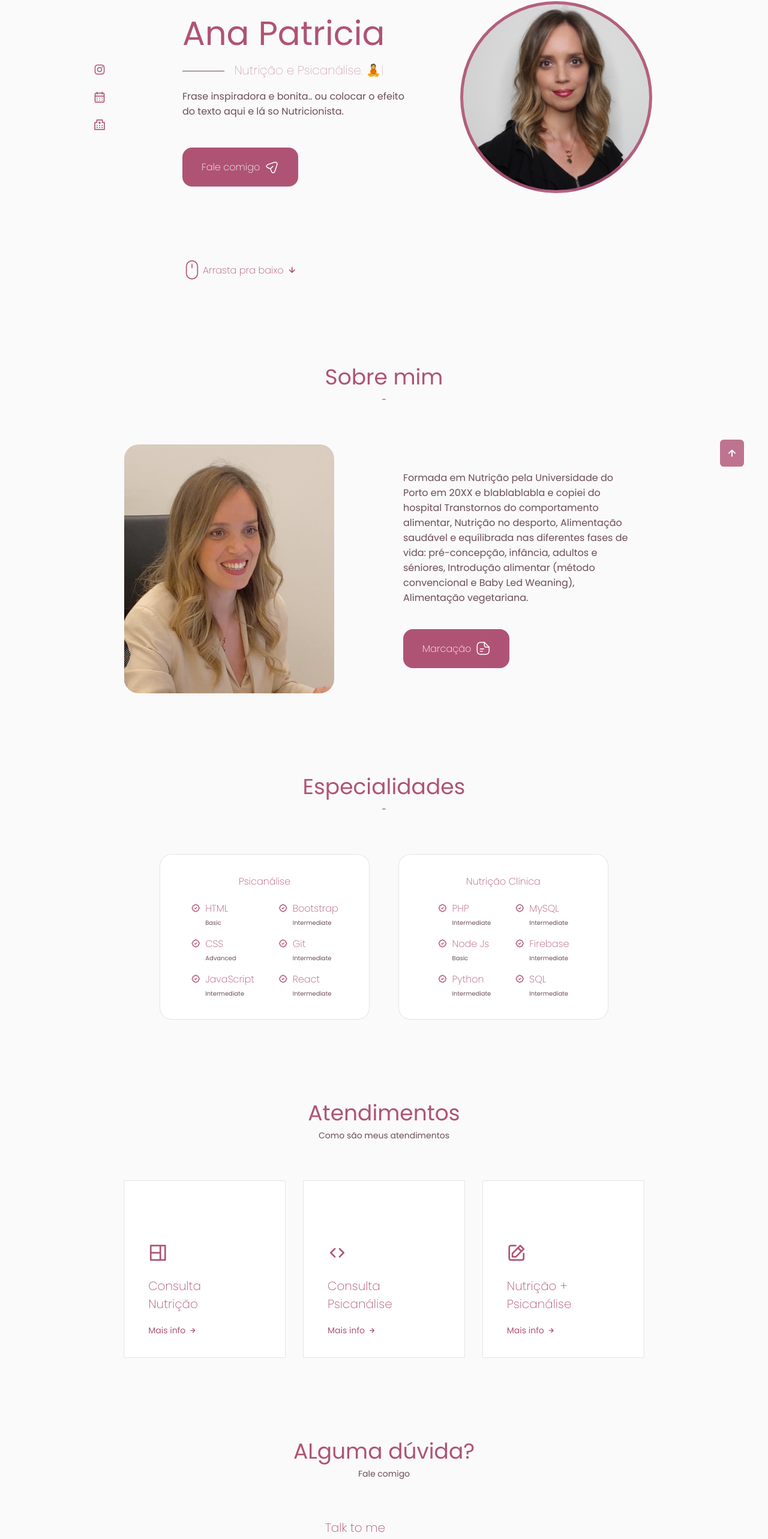
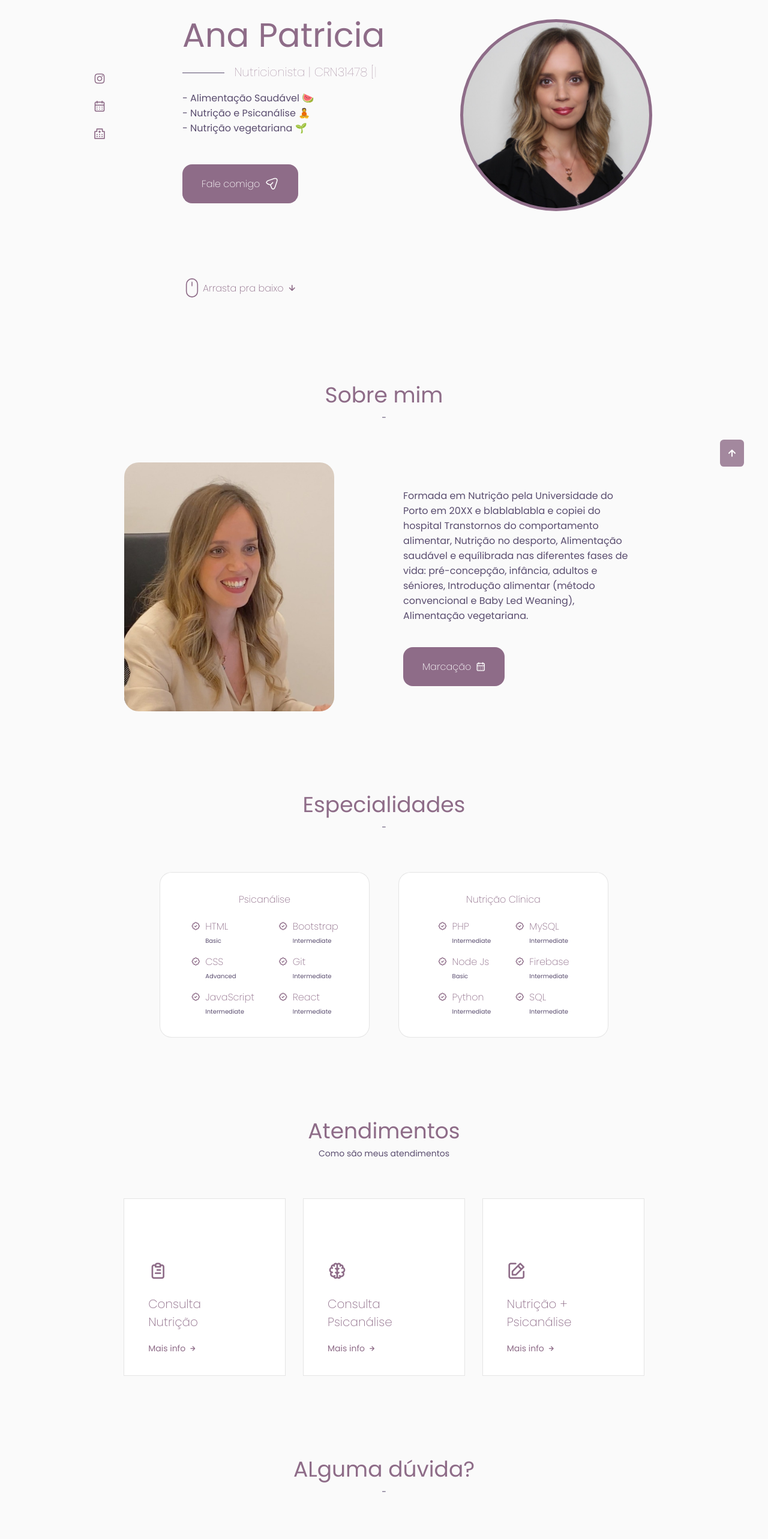
Before and after one commit to fabio-trajano/nutri-webpage, a React (Create React App) app: page / in a window 1280 px wide. Shown: the part 182-2748 px from the top of the page at 60% size. Built offline with nearby package versions, Linux system fonts and the light colour scheme.

Commit message:
info added

```diff
--- a/public/index.html
+++ b/public/index.html
@@ -10,7 +10,7 @@
     <!--=============== UNICONS ===============-->
     <link rel="stylesheet" href="https://unicons.iconscout.com/release/v4.0.0/css/line.css">
 
-    <title>Portfolio Website</title>
+    <title>Ana Patrícia Nutricionista</title>
   </head>
   <body>
     <div id="root"></div>
--- a/src/App.css
+++ b/src/App.css
@@ -9,9 +9,9 @@
   /*Color mode HSL(hue, saturation, lightness)*/
   --hue: 0;
   --sat: 0%;
-  --title-color: rgb(175, 83, 116);
-  --title-color-dark: rgb(107, 76, 87);
-  --text-color: rgb(107, 76, 87);
+  --title-color: #8E6C88;
+  --title-color-dark: #594c6e;
+  --text-color: #594c6e;
   --body-color: hsl(var(--hue), var(--sat), 98%);
   --container-color: #fff;
 
--- a/src/components/about/About.jsx
+++ b/src/components/about/About.jsx
@@ -19,9 +19,10 @@ const About = () => {
           Formada em Nutrição pela Universidade do Porto em 20XX e blablablabla e copiei do hospital Transtornos do comportamento alimentar, Nutrição no desporto, Alimentação saudável e equílibrada nas diferentes fases de vida: pré-concepção, infância, adultos e séniores, Introdução alimentar (método convencional e Baby Led Weaning), Alimentação vegetariana.
           </p>
 
-          <a href="https://calendly.com/pt" className="button button--flex">
+          <a href="https://calendly.com/anapatriciafaria/consulta" className="button button--flex">
             Marcação
-            <svg
+            <i className="uil uil-calendar-alt button__icon"></i>
+            {/* <svg
               class="button__icon"
               xmlns="http://www.w3.org/2000/svg"
               width="24"
@@ -45,7 +46,7 @@ const About = () => {
                 d="M11.25 17.7502H7.25C6.84 17.7502 6.5 17.4102 6.5 17.0002C6.5 16.5902 6.84 16.2502 7.25 16.2502H11.25C11.66 16.2502 12 16.5902 12 17.0002C12 17.4102 11.66 17.7502 11.25 17.7502Z"
                 fill="var(--container-color)"
               ></path>
-            </svg>
+            </svg> */}
           </a>
         </div>
       </div>
--- a/src/components/contact/Contact.jsx
+++ b/src/components/contact/Contact.jsx
@@ -21,24 +21,24 @@ const Contact = () => {
   return (
     <section className="contact section" id="contact">
       <h2 className="section__title">ALguma dúvida?</h2>
-      <span className="section__subtitle">Fale comigo</span>
+      <span className="section__subtitle">-</span>
 
       <div className="contact__container container grid">
         <div className="contact__content">
-          <h3 className="contact__title">Talk to me</h3>
+          <h3 className="contact__title">Fale comigo</h3>
 
           <div className="contact__info">
             <div className="contact__card">
               <i className="bx bx-mail-send contact__card-icon"></i>
 
               <h3 className="contact__card-title">Email</h3>
-              <span className="contact__card-data">anapatfaria@gmail.com</span>
+              <span className="contact__card-data">anapatriciafaria.nutri@gmail.com</span>
 
               <a
-                href="mailto:examplemail@gmail.com.com"
+                href="mailto:anapatriciafaria.nutri@gmail.com"
                 className="contact__button"
               >
-                Write me{" "}
+                Fale comigo{" "}
                 <i className="bx bx-right-arrow-alt contact__button-icon"></i>
               </a>
             </div>
@@ -46,29 +46,19 @@ const Contact = () => {
             <div className="contact__card">
               <i className="bx bxl-whatsapp contact__card-icon"></i>
 
-              <h3 className="contact__card-title">Whatsapp</h3>
-              <span className="contact__card-data">+351 XXX XXX XXX</span>
+              <h3 className="contact__card-title">Whats-app</h3>
+              <span className="contact__card-data">+351 912 584 450</span>
 
               <a
-                href="https://api.whatsapp.com/send?phone=62214408789&text=Hello, more information!"
+                href="https://api.whatsapp.com/send?phone=351912584450&text=Olá!"
                 className="contact__button"
               >
-                Write me{" "}
+                Fale comigo{" "}
                 <i className="bx bx-right-arrow-alt contact__button-icon"></i>
               </a>
             </div>
 
-            <div className="contact__card">
-              <i className="bx bxl-messenger contact__card-icon"></i>
 
-              <h3 className="contact__card-title">Marcação</h3>
-              <span className="contact__card-data">user.fb123</span>
-
-              <a href="https://m.me/crypticalcoder" className="contact__button">
-                Write me{" "}
-                <i className="bx bx-right-arrow-alt contact__button-icon"></i>
-              </a>
-            </div>
           </div>
         </div>
 
--- a/src/components/contact/contact.css
+++ b/src/components/contact/contact.css
@@ -1,7 +1,7 @@
 .contact__container {
-    grid-template-columns: repeat(2, max-content);
+    grid-template-rows: repeat(2, max-content);
     justify-content: center;
-    column-gap: 6rem;
+    /* column-gap: 6rem; */
     padding-bottom: 3rem;
 }
 
@@ -111,7 +111,7 @@
 /* For large devices */
 @media screen and (max-width: 992px) {
     .contact__container {
-        column-gap: 3rem;
+        /* column-gap: 3rem; */
     }
   }
 
--- a/src/components/footer/Footer.jsx
+++ b/src/components/footer/Footer.jsx
@@ -26,7 +26,7 @@ const Footer = () => {
           </a>
 
           <a
-            href="https://calendly.com/pt"
+            href="https://calendly.com/anapatriciafaria/consulta"
             className="footer__social-link"
             target="_blank"
           >
--- a/src/components/footer/footer.css
+++ b/src/components/footer/footer.css
@@ -15,6 +15,7 @@
 .footer__title {
     text-align: center;
     margin-bottom: var(--mb-2);
+    font-weight: 100;
 }
 
 .footer__link:hover {
--- a/src/components/home/Data.jsx
+++ b/src/components/home/Data.jsx
@@ -10,7 +10,7 @@ const Data = () => {
       <h3 className="home__subtitle">
         <Typewriter
             options={{
-            strings: ["Alimentação saudável. 🍉",  "Nutrição e Psicanálise. 🧘", "Nutrição vegetariana. 🌱"],
+            strings: ["Nutricionista | 5030N [PT]",  "Nutricionista | CRN31478 [BR]"],
             autoStart: true,
             loop: true,
             delay: 60,
@@ -28,7 +28,7 @@ const Data = () => {
             deleteSpeed: 20,
           }}
         /> */}
-        Frase inspiradora e bonita.. ou colocar o efeito do texto aqui e lá so Nutricionista.
+        - Alimentação Saudável 🍉 <br />- Nutrição e Psicanálise 🧘 <br />- Nutrição vegetariana 🌱
       </p>
 
       <a href="#contact" className="button button--flex">
--- a/src/components/home/home.css
+++ b/src/components/home/home.css
@@ -68,7 +68,8 @@
   width: 320px;
   height: 320px;
   border-radius: 50%;
-  border: solid 5px rgba(175, 83, 116, 90%);
+  border: solid 5px #8E6C88;
+  margin-top: 30px;
 }
 
 
--- a/src/components/services/Services.jsx
+++ b/src/components/services/Services.jsx
@@ -16,7 +16,7 @@ const Services = () => {
       <div className="services__container container grid">
         <div className="services__content">
           <div>
-            <i className="uil uil-web-grid services__icon"></i>
+            <i className="uil uil-clipboard-alt services__icon"></i>
             <h3 className="services__title">
               Consulta <br /> Nutrição
             </h3>
@@ -85,7 +85,7 @@ const Services = () => {
 
         <div className="services__content">
           <div>
-            <i className="uil uil-arrow services__icon"></i>
+            <i className="uil uil-brain services__icon"></i>
             <h3 className="services__title">
               Consulta <br /> Psicanálise
             </h3>
@@ -109,43 +109,42 @@ const Services = () => {
                 className="uil uil-times services__modal-close"
               ></i>
 
-              <h3 className="services__modal-title">Ui/Ux Designer</h3>
+              <h3 className="services__modal-title">Consulta Psicanálise</h3>
               <p className="services__modal-description">
-                Service with more than 3 years of experience.Providing quality
-                work to clients and companies.
+                Mais textos e textso e textos....
               </p>
 
               <ul className="services__modal-services grid">
                 <li className="services__modal-service">
                   <i className="uil uil-check-circle services__modal-icon"></i>
                   <p className="services__modal-info">
-                    I develop the user interface.
+                    Pipipippapapa
                   </p>
                 </li>
 
                 <li className="services__modal-service">
                   <i className="uil uil-check-circle services__modal-icon"></i>
-                  <p className="services__modal-info">Web page development.</p>
+                  <p className="services__modal-info">Pipipippapapa</p>
                 </li>
 
                 <li className="services__modal-service">
                   <i className="uil uil-check-circle services__modal-icon"></i>
                   <p className="services__modal-info">
-                    I create ux element interactions.
+                  Pipipippapapa
                   </p>
                 </li>
 
                 <li className="services__modal-service">
                   <i className="uil uil-check-circle services__modal-icon"></i>
                   <p className="services__modal-info">
-                    I position your company brand.
+                  Pipipippapapa
                   </p>
                 </li>
 
                 <li className="services__modal-service">
                   <i className="uil uil-check-circle services__modal-icon"></i>
                   <p className="services__modal-info">
-                    Design and mockups of products for companies.
+                  Pipipippapapa
                   </p>
                 </li>
               </ul>
@@ -179,43 +178,42 @@ const Services = () => {
                 className="uil uil-times services__modal-close"
               ></i>
 
-              <h3 className="services__modal-title">Visual Designer</h3>
+              <h3 className="services__modal-title">Mutrição e Psicanálise</h3>
               <p className="services__modal-description">
-                Service with more than 3 years of experience.Providing quality
-                work to clients and companies.
+                Atendimento de nutrição e Psicanálise combinados para o melhor bem-estar do paciente e para conseguir atingir e manter os objetivos.
               </p>
 
               <ul className="services__modal-services grid">
                 <li className="services__modal-service">
                   <i className="uil uil-check-circle services__modal-icon"></i>
                   <p className="services__modal-info">
-                    I develop the user interface.
+                    Acompanhamento psicológico.
                   </p>
                 </li>
 
                 <li className="services__modal-service">
                   <i className="uil uil-check-circle services__modal-icon"></i>
-                  <p className="services__modal-info">Web page development.</p>
+                  <p className="services__modal-info">Plano alimentar</p>
                 </li>
 
                 <li className="services__modal-service">
                   <i className="uil uil-check-circle services__modal-icon"></i>
                   <p className="services__modal-info">
-                    I create ux element interactions.
+                    Outras coisas.
                   </p>
                 </li>
 
                 <li className="services__modal-service">
                   <i className="uil uil-check-circle services__modal-icon"></i>
                   <p className="services__modal-info">
-                    I position your company brand.
+                    Outras coisas.
                   </p>
                 </li>
 
                 <li className="services__modal-service">
                   <i className="uil uil-check-circle services__modal-icon"></i>
                   <p className="services__modal-info">
-                    Design and mockups of products for companies.
+                    Link para marcação?
                   </p>
                 </li>
               </ul>
```
